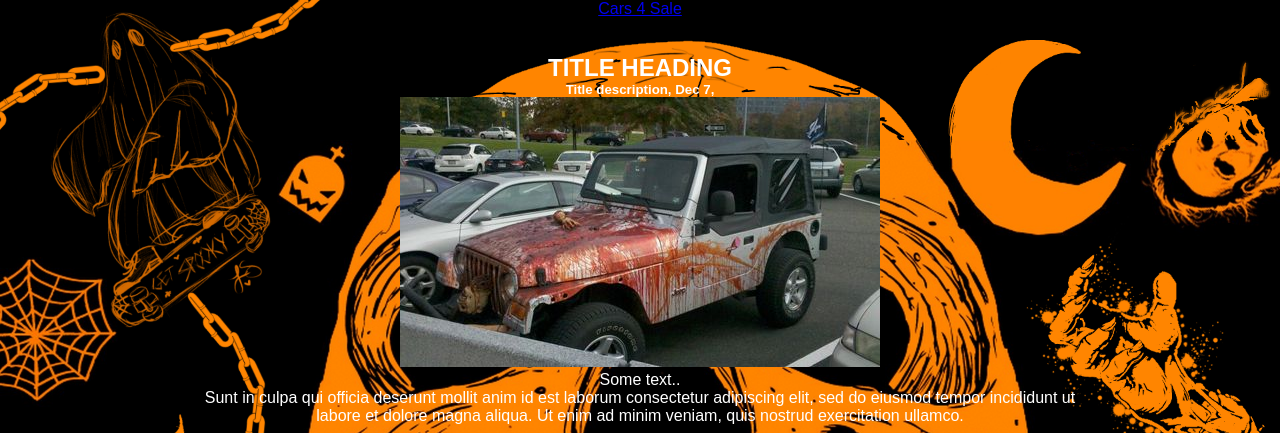
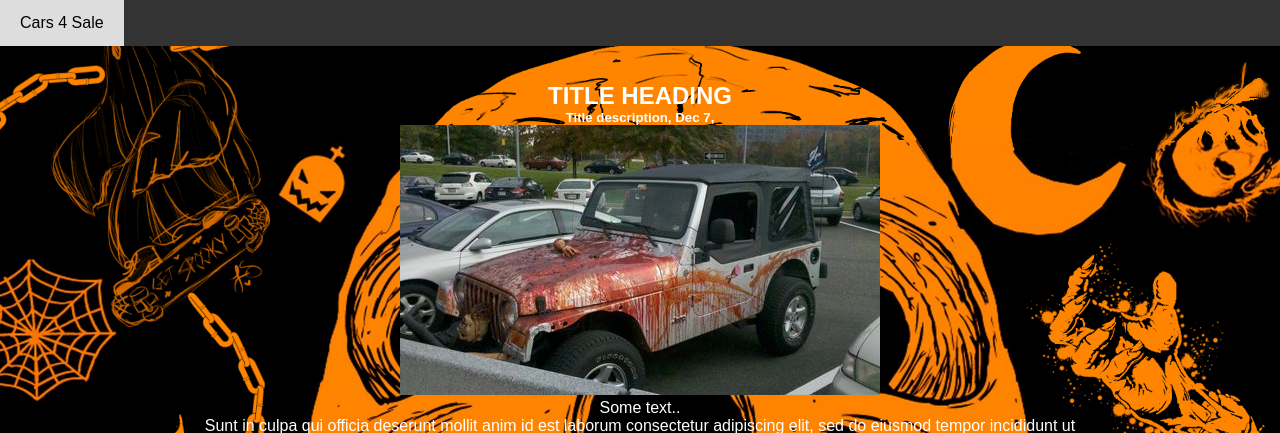
Before and after one commit to Prettiest-star/web2, a Flask app: page / in a window 1280 px wide. Shown: the top 433 px of the page. Run offline with Flask 2, Linux system fonts and the light colour scheme.

Commit message:
added navbar

```diff
--- a/templates/home.html
+++ b/templates/home.html
@@ -155,6 +155,29 @@
       color:#ffffff;
       text-decoration:none;
     }
+    .navbar {
+  overflow: hidden;
+  background-color: #333;
+}
+
+.navbar a {
+  float: left;
+  display: block;
+  color: white;
+  text-align: center;
+  padding: 14px 20px;
+  text-decoration: none;
+}
+
+.navbar a.right {
+  float: right;
+}
+
+.navbar a:hover {
+  background-color: #ddd;
+  color: black;
+}
+
     </style>
 <body>
     <!-- background image-->
```
